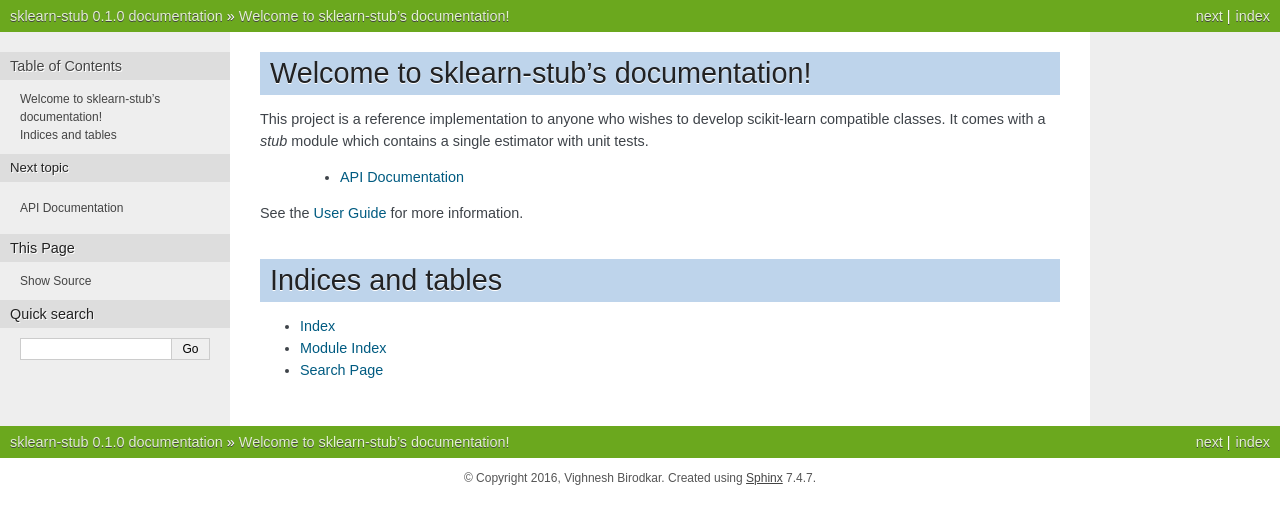
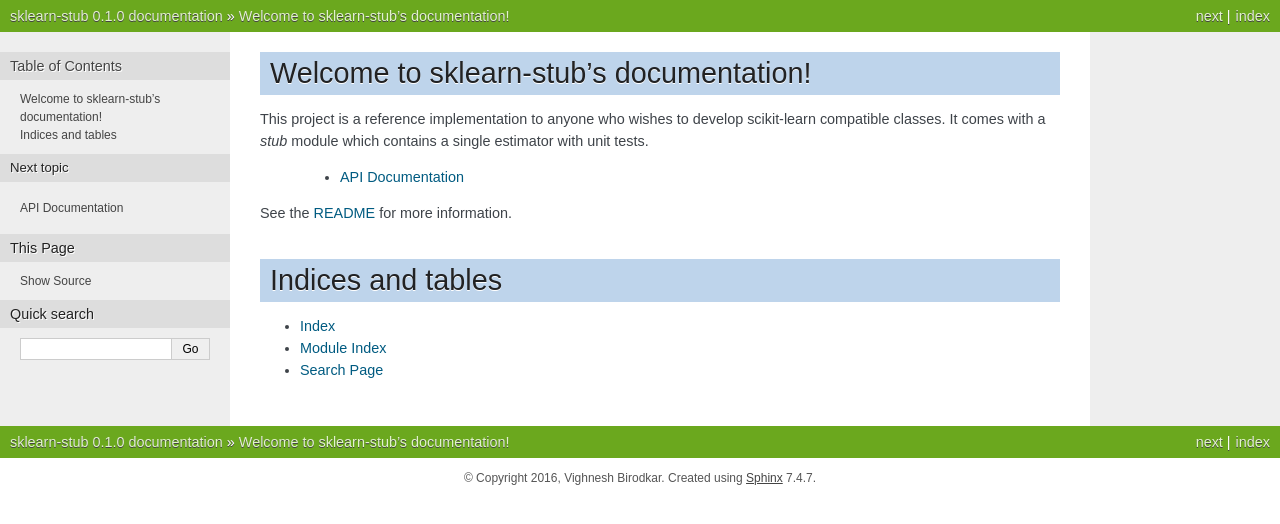
Before and after one commit to scikit-learn-contrib/project-template, a Sphinx documentation site: the page built from doc/index.rst, in a window 1280 px wide. Shown: the top 524 px of the page. Built offline with Sphinx 7.4.7, drawn with Linux system fonts in a browser that asks for light colours; formulas are drawn with MathJax 3; pages that are not in the unit, such as notebooks, are missing from menus.

Commit message:
updated readme link

```diff
--- a/doc/index.rst
+++ b/doc/index.rst
@@ -18,7 +18,7 @@
        auto_examples/index
        ...
 
-See the `User Guide <https://github.com/vighneshbirodkar/sklearn-stub/blob/master/user_guide.md>`_
+See the `README <https://github.com/vighneshbirodkar/sklearn-stub/blob/master/README.md>`_
 for more information.
 
 
```
Also changed, not shown: 1 other file.
